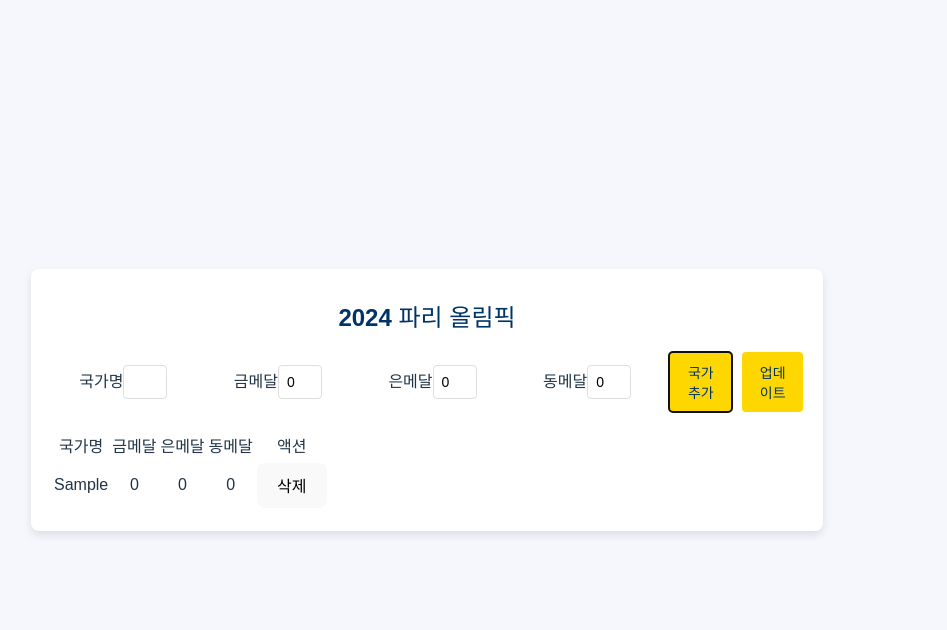
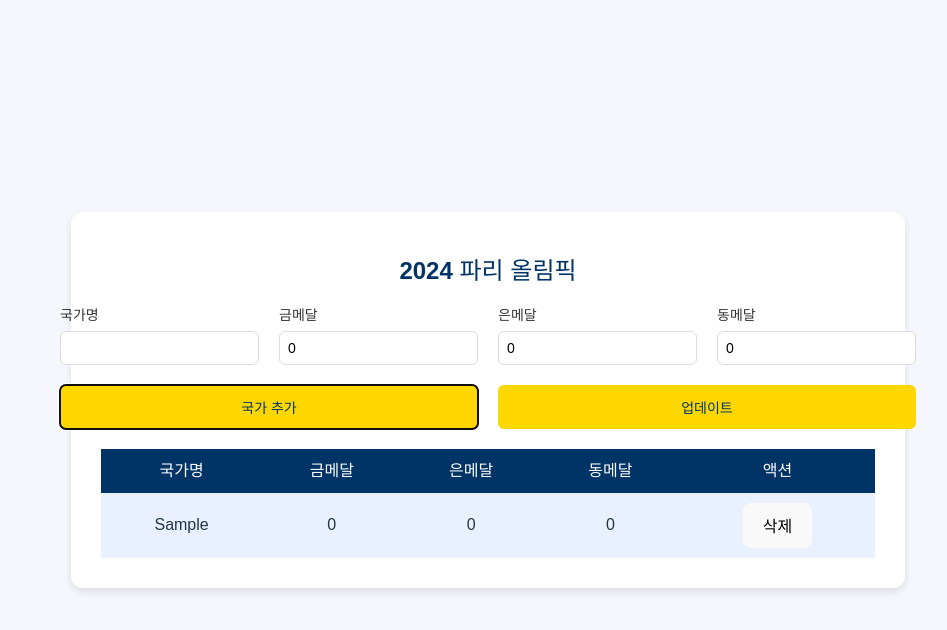
Before and after one commit to 99ShinByeongseon/olympic-medal-tracker, a React (Vite) app: page / in a window 1280 px wide. Both pictures are taken after typing "Sample" into the empty fields and a click on the button "국가 추가". Shown: the top 630 px of the page, without its empty margins (139-1086 px from the left). Built offline with nearby package versions, Linux system fonts and the light colour scheme.

Commit message:
💄 style : css 수정

```diff
--- a/src/App.css
+++ b/src/App.css
@@ -1,6 +1,7 @@
 body {
-  font-family:  'Arial', sans-serif;
-  background-color: #f6f7fc; /* 배경 색 */
+  font-family: 'Arial', sans-serif;
+  background-color: #f6f7fc;
+  /* 배경 색 */
   margin: 0;
   padding: 0;
   display: flex;
@@ -10,15 +11,16 @@ body {
 }
 
 .container {
-  width: 80%;
-  max-width: 900px;
+  width: 90%;
+  max-width: 800px;
   background-color: white;
-  padding: 20px;
-  border-radius: 8px;
+  padding: 30px;
+  border-radius: 12px;
   box-shadow: 0 4px 8px rgba(0, 0, 0, 0.1);
   text-align: center;
 }
 
+/* 제목 스타일 */
 h1 {
   color: #003366;
   margin-bottom: 20px;
@@ -26,68 +28,92 @@ h1 {
   font-weight: bold;
 }
 
+/* 폼 스타일 */
 form {
-  display: flex;
-  justify-content: space-between;
-  align-items: center;
+  display: grid;
+  justify-content: center;
+  grid-template-columns: repeat(4, 1fr);
   margin-bottom: 20px;
-  gap: 10px;
+  gap: 20px;
 }
 
-form input[type="text"], form input[type="number"] {
-  width: 18%;
+/* 입력 필드 스타일 */
+form label {
+  display: flex;
+  flex-direction: column;
+  text-align: left;
+  font-size: 14px;
+  color: #333;
+  font-weight: bold;
+}
+
+form input[type="text"],
+form input[type="number"] {
+  margin-top: 5px;
   padding: 8px;
   border: 1px solid #ddd;
-  border-radius: 4px;
+  border-radius: 6px;
   font-size: 14px;
 }
 
+/* 버튼 스타일일 */
 form button {
+  grid-column: span 2; /* 버튼이 두 칸 차지하도록 설정 */
   background-color: #ffd700;
   border: none;
-  padding: 10px 15px;
+  padding: 12px;
   font-size: 14px;
-  border-radius: 4px;
+  border-radius: 6px;
   cursor: pointer;
   font-weight: bold;
   color: #003366;
+  text-align: center;
 }
 
 form button:hover {
   background-color: #ffcc00;
 }
 
-.table {
+/* 레이블 스타일 */
+table {
   width: 100%;
   border-collapse: collapse;
   margin-top: 20px;
 }
 
-.table th, .table td {
+thead th {
+  background-color: #003366;
+  color: white;
+  padding: 10px;
+  font-weight: bold;
+  text-align: center;
+}
+
+tbody td {
+  background-color: #e9f0ff;
   padding: 10px;
   text-align: center;
 }
 
-.table th {
-  background-color: #003366;
-  color: white;
-  font-weight: bold;
+tbody tr:nth-child(even) {
+  background-color: #f3f7ff;
 }
 
-.table td {
-  background-color: #e9f0ff;
+tbody tr td:last-child {
+  text-align: center;
 }
 
-.table .delete-btn {
+/* 삭제 버튼 스타일 */
+.delete-btn {
   background-color: #ff4d4d; /* 삭제 버튼 */
   color: white;
   border: none;
   padding: 5px 10px;
   font-size: 14px;
-  border-radius: 4px;
+  border-radius: 6px;
   cursor: pointer;
 }
 
-.table .delete-btn:hover {
+.delete-btn:hover {
   background-color: #ff1a1a;
 }
```
